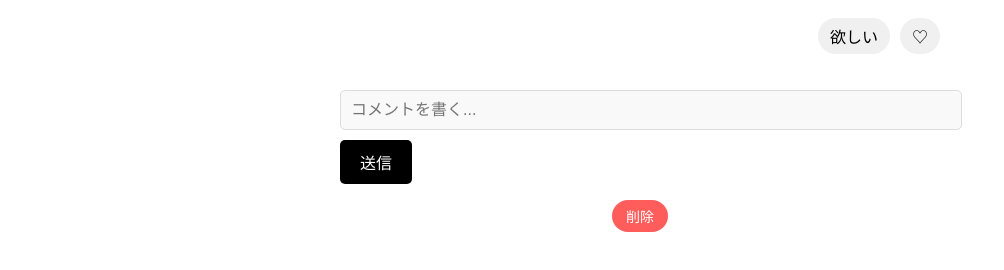
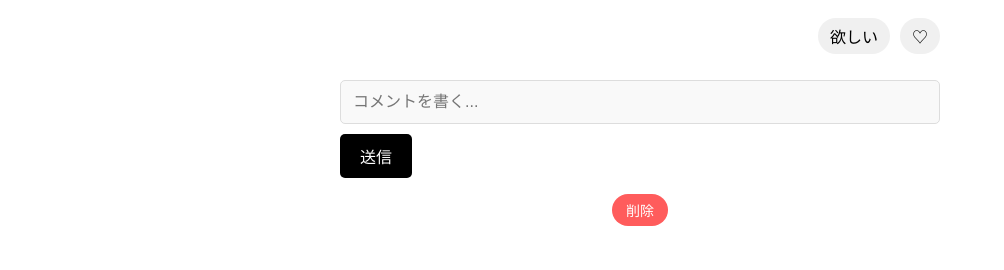
Before and after one commit to caljun/iranai1, a plain HTML site: page post.html in a window 1280 px wide. Shown: the part 144-414 px from the top of the page, without its empty margins (0-1004 px from the left). Drawn offline with Linux system fonts and the light colour scheme.

Commit message:
Update styles.css

```diff
--- a/styles.css
+++ b/styles.css
@@ -320,12 +320,14 @@ label[for="profileImageUpload"] {
 
 .comment-section {
     width: 100%;
-    margin-top: 10px;
+    max-width: 100%;
+    box-sizing: border-box;
 }
 
 #commentInput {
     width: 100%;
-    padding: 10px;
+    max-width: 100%;
+    box-sizing: border-box;
     border: 1px solid #ddd;
     border-radius: 5px;
     margin-bottom: 10px;
```
